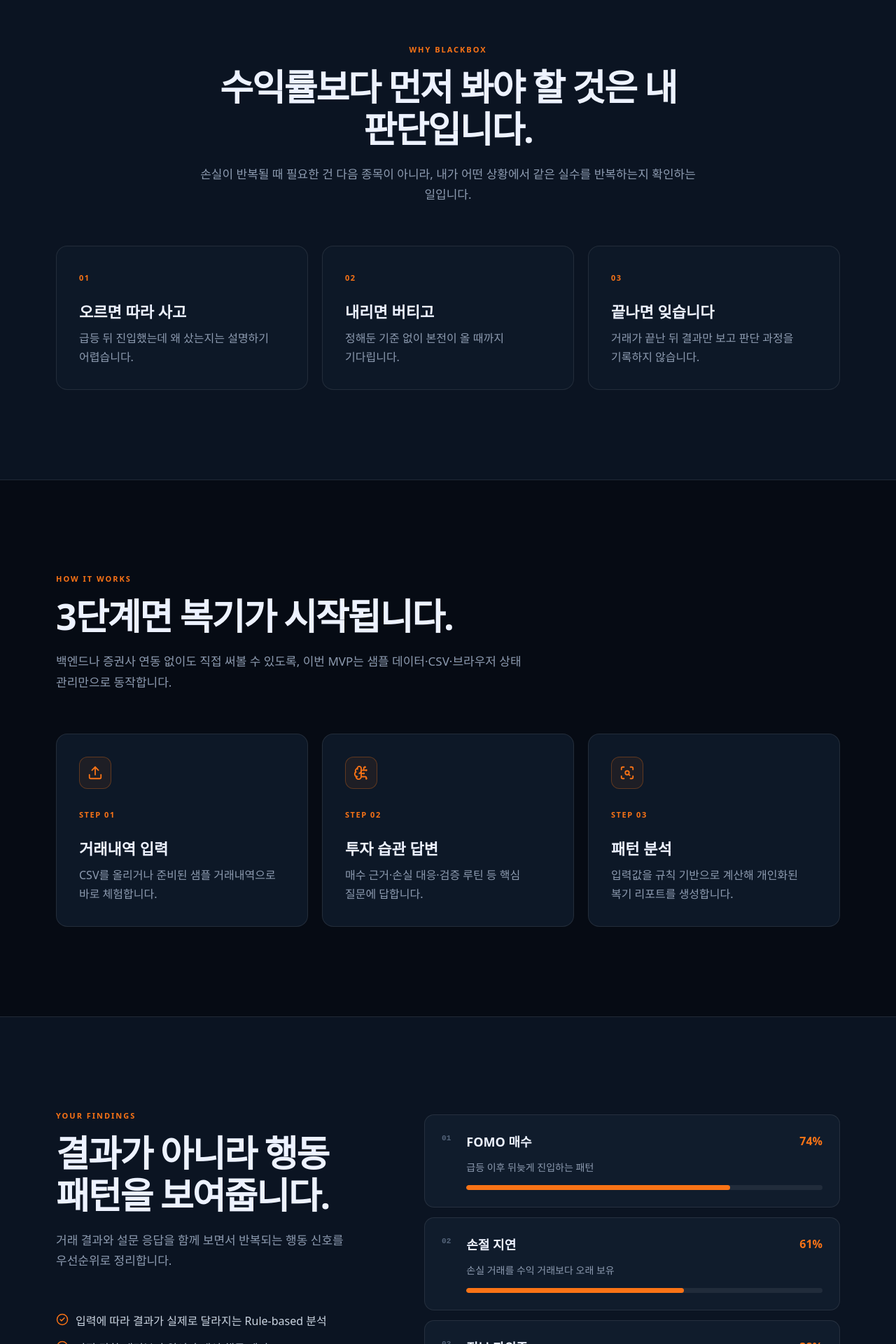
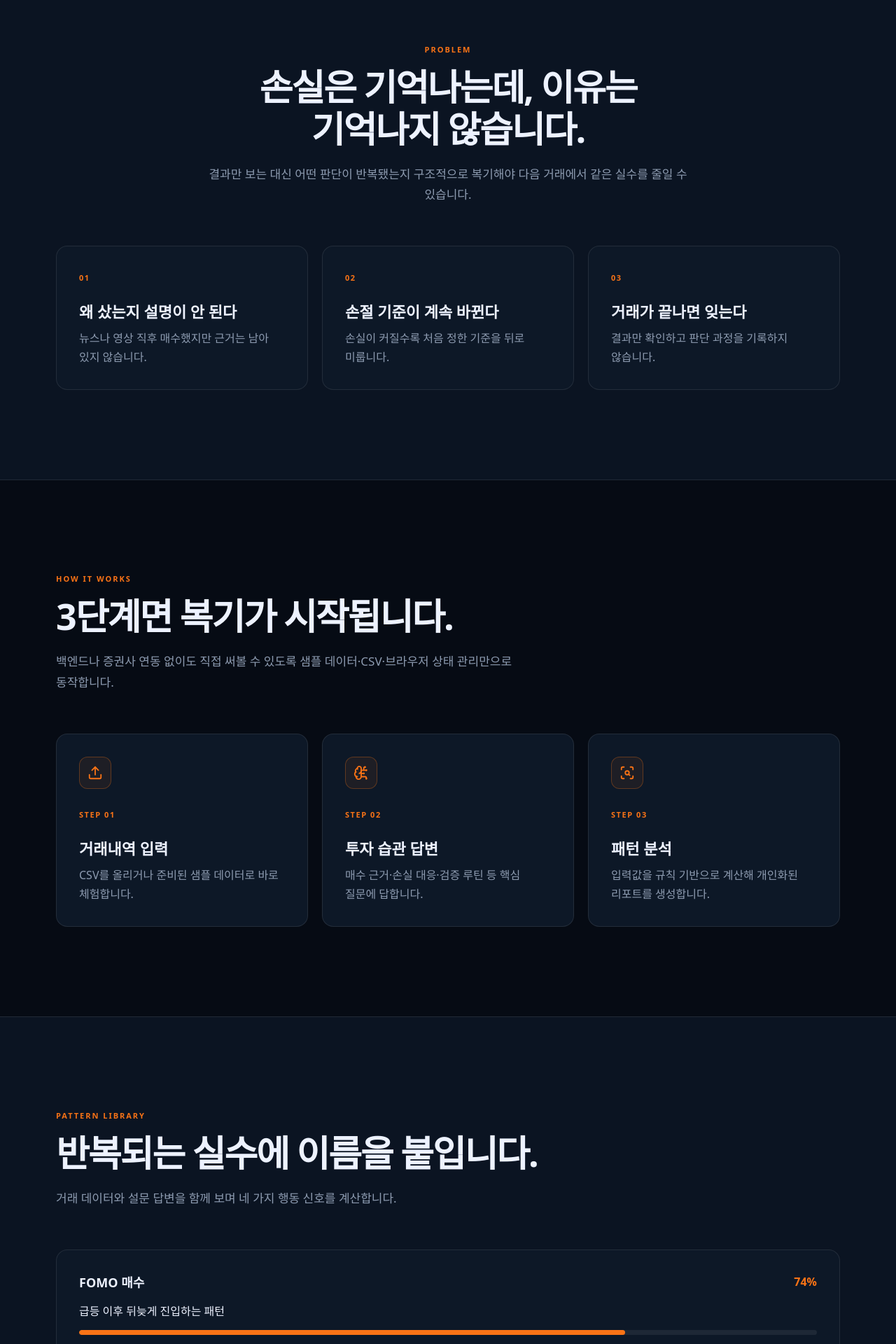
Before and after one commit to alsgur9865-sketch/blackbox, a React (Vite) app: page / in a window 1280 px wide. Shown: the part 880-2800 px from the top of the page at 70% size. Built offline with nearby package versions, Linux system fonts and the light colour scheme; a web font is replaced by a local one.

Commit message:
feat: restore Mission 5 landing sections with improved spacing and interactions

```diff
--- a/src/pages/Home.jsx
+++ b/src/pages/Home.jsx
@@ -1,15 +1,29 @@
-import { Link } from 'react-router-dom';
-import { ArrowRight, Upload, ScanSearch, FileText, ShieldCheck, BrainCircuit, CheckCircle2, ChevronRight } from 'lucide-react';
+import { useState } from 'react';
+import { ArrowRight, Upload, ScanSearch, FileText, ShieldCheck, BrainCircuit, CheckCircle2, ChevronDown, Users, CreditCard, ClipboardCheck } from 'lucide-react';
 import Layout from '../components/Layout';
 import SectionTitle from '../components/SectionTitle';
+import Button from '../components/Button';
+import Card from '../components/Card';
 
 const patterns = [
   ['FOMO 매수', 74, '급등 이후 뒤늦게 진입하는 패턴'],
   ['손절 지연', 61, '손실 거래를 수익 거래보다 오래 보유'],
-  ['정보 과의존', 38, '외부 정보에 의존해 매수 근거가 약해지는 패턴']
+  ['정보 과의존', 38, '외부 정보에 의존해 매수 근거가 약해지는 패턴'],
+  ['감정적 재진입', 32, '손실 직후 충동적으로 다시 진입하는 패턴']
+];
+
+const faqs = [
+  ['실제 투자 종목을 추천하나요?', '아니요. BLACKBOX는 과거 매매 행동을 복기하는 자기진단 서비스이며 종목 추천을 제공하지 않습니다.'],
+  ['거래내역은 서버에 저장되나요?', 'Mission 6 MVP에서는 서버로 전송하지 않고 현재 브라우저의 상태와 LocalStorage만 사용합니다.'],
+  ['CSV가 없어도 체험할 수 있나요?', '네. 진단 화면의 샘플 데이터 버튼으로 전체 흐름을 바로 체험할 수 있습니다.'],
+  ['결과는 실제 AI 분석인가요?', '이번 미션에서는 백엔드 없이 동작해야 하므로 Rule-based 분석을 사용하며 다음 미션에서 API로 교체 가능한 구조로 분리했습니다.']
 ];
 
 export default function Home() {
+  const [checked, setChecked] = useState([false,false,false]);
+  const [openFaq, setOpenFaq] = useState(0);
+  const toggleCheck = (index) => setChecked(prev => prev.map((v,i)=>i===index?!v:v));
+
   return (
     <Layout>
       <section className="hero">
@@ -17,56 +31,34 @@ export default function Home() {
           <div className="hero-copy">
             <span className="eyebrow">AI INVESTMENT REVIEW · FRONTEND MVP</span>
             <h1>내 투자 실수엔<br/><span>패턴이 있다.</span></h1>
-            <p>거래내역과 투자 습관을 바탕으로 반복되는 판단 오류를 찾아 이름 붙여드립니다. 종목 추천이 아닌, 더 나은 의사결정을 위한 투자 복기입니다.</p>
-            <div className="hero-actions">
-              <Link to="/diagnosis" className="button button-lg">무료로 진단하기 <ArrowRight size={18}/></Link>
-              <Link to="/reports" className="button button-ghost button-lg">내 복기 기록</Link>
-            </div>
+            <p>거래내역과 투자 습관을 바탕으로 반복되는 판단 오류를 찾아 이름 붙입니다. 종목 추천이 아닌, 더 나은 의사결정을 위한 투자 복기입니다.</p>
+            <div className="hero-actions"><Button to="/diagnosis" size="lg">무료로 진단하기 <ArrowRight size={18}/></Button><Button to="/reports" variant="ghost" size="lg">내 복기 기록</Button></div>
             <div className="trust-row"><ShieldCheck size={16}/><span>실제 주문·계좌 연동 없음 · 브라우저 LocalStorage 저장</span></div>
           </div>
           <div className="hero-report" aria-label="분석 리포트 예시">
             <div className="report-window-head"><span>BLACKBOX FINDING</span><span className="status-dot">SAMPLE</span></div>
             <div className="score-preview"><div><small>BLACKBOX SCORE</small><strong>67</strong></div><span className="risk-badge">주의</span></div>
-            <div className="preview-list">{patterns.map(([name, value]) => <div className="preview-row" key={name}><div><span>{name}</span><b>{value}%</b></div><div className="bar"><i style={{width:`${value}%`}}/></div></div>)}</div>
+            <div className="preview-list">{patterns.slice(0,3).map(([name, value]) => <div className="preview-row" key={name}><div><span>{name}</span><b>{value}%</b></div><div className="bar"><i style={{width:`${value}%`}}/></div></div>)}</div>
             <p className="fineprint">* 예시 데이터로 구성된 미리보기입니다.</p>
           </div>
         </div>
       </section>
 
-      <section className="section section-alt">
-        <div className="container">
-          <SectionTitle eyebrow="WHY BLACKBOX" title="수익률보다 먼저 봐야 할 것은 내 판단입니다." description="손실이 반복될 때 필요한 건 다음 종목이 아니라, 내가 어떤 상황에서 같은 실수를 반복하는지 확인하는 일입니다." align="center" />
-          <div className="problem-grid">
-            {[["01","오르면 따라 사고","급등 뒤 진입했는데 왜 샀는지는 설명하기 어렵습니다."],["02","내리면 버티고","정해둔 기준 없이 본전이 올 때까지 기다립니다."],["03","끝나면 잊습니다","거래가 끝난 뒤 결과만 보고 판단 과정을 기록하지 않습니다."]].map(([n,t,d])=><article className="card problem-card" key={n}><span>{n}</span><h3>{t}</h3><p>{d}</p></article>)}
-          </div>
-        </div>
-      </section>
+      <section className="section section-alt"><div className="container"><SectionTitle eyebrow="PROBLEM" title="손실은 기억나는데, 이유는 기억나지 않습니다." description="결과만 보는 대신 어떤 판단이 반복됐는지 구조적으로 복기해야 다음 거래에서 같은 실수를 줄일 수 있습니다." align="center"/><div className="problem-grid">{[['01','왜 샀는지 설명이 안 된다','뉴스나 영상 직후 매수했지만 근거는 남아 있지 않습니다.'],['02','손절 기준이 계속 바뀐다','손실이 커질수록 처음 정한 기준을 뒤로 미룹니다.'],['03','거래가 끝나면 잊는다','결과만 확인하고 판단 과정을 기록하지 않습니다.']].map(([n,t,d])=><Card className="problem-card" key={n}><span>{n}</span><h3>{t}</h3><p>{d}</p></Card>)}</div></div></section>
 
-      <section id="how" className="section">
-        <div className="container">
-          <SectionTitle eyebrow="HOW IT WORKS" title="3단계면 복기가 시작됩니다." description="백엔드나 증권사 연동 없이도 직접 써볼 수 있도록, 이번 MVP는 샘플 데이터·CSV·브라우저 상태 관리만으로 동작합니다." />
-          <div className="steps-grid">
-            {[[Upload,'STEP 01','거래내역 입력','CSV를 올리거나 준비된 샘플 거래내역으로 바로 체험합니다.'],[BrainCircuit,'STEP 02','투자 습관 답변','매수 근거·손실 대응·검증 루틴 등 핵심 질문에 답합니다.'],[ScanSearch,'STEP 03','패턴 분석','입력값을 규칙 기반으로 계산해 개인화된 복기 리포트를 생성합니다.']].map(([Icon,step,t,d])=><article className="step-card" key={step}><div className="icon-box"><Icon size={22}/></div><span>{step}</span><h3>{t}</h3><p>{d}</p></article>)}
-          </div>
-        </div>
-      </section>
+      <section id="how" className="section"><div className="container"><SectionTitle eyebrow="HOW IT WORKS" title="3단계면 복기가 시작됩니다." description="백엔드나 증권사 연동 없이도 직접 써볼 수 있도록 샘플 데이터·CSV·브라우저 상태 관리만으로 동작합니다."/><div className="steps-grid">{[[Upload,'STEP 01','거래내역 입력','CSV를 올리거나 준비된 샘플 데이터로 바로 체험합니다.'],[BrainCircuit,'STEP 02','투자 습관 답변','매수 근거·손실 대응·검증 루틴 등 핵심 질문에 답합니다.'],[ScanSearch,'STEP 03','패턴 분석','입력값을 규칙 기반으로 계산해 개인화된 리포트를 생성합니다.']].map(([Icon,step,t,d])=><Card className="step-card" key={step}><div className="icon-box"><Icon size={22}/></div><span>{step}</span><h3>{t}</h3><p>{d}</p></Card>)}</div></div></section>
 
-      <section className="section section-alt">
-        <div className="container feature-split">
-          <div>
-            <SectionTitle eyebrow="YOUR FINDINGS" title="결과가 아니라 행동 패턴을 보여줍니다." description="거래 결과와 설문 응답을 함께 보면서 반복되는 행동 신호를 우선순위로 정리합니다." />
-            <ul className="check-list">{['입력에 따라 결과가 실제로 달라지는 Rule-based 분석','가장 강한 패턴부터 원인과 개선 행동 제시','페이지를 새로고침해도 복기 기록 유지'].map(x=><li key={x}><CheckCircle2 size={18}/>{x}</li>)}</ul>
-            <Link className="text-link" to="/diagnosis">내 패턴 확인하기 <ChevronRight size={17}/></Link>
-          </div>
-          <div className="finding-stack">{patterns.map(([name,value,desc],i)=><article className="finding-card" key={name}><div className="finding-number">0{i+1}</div><div className="finding-body"><div className="finding-title"><h3>{name}</h3><strong>{value}%</strong></div><p>{desc}</p><div className="bar large"><i style={{width:`${value}%`}}/></div></div></article>)}</div>
-        </div>
-      </section>
+      <section className="section section-alt"><div className="container"><SectionTitle eyebrow="PATTERN LIBRARY" title="반복되는 실수에 이름을 붙입니다." description="거래 데이터와 설문 답변을 함께 보며 네 가지 행동 신호를 계산합니다."/><div className="pattern-grid">{patterns.map(([name,value,desc])=><Card className="pattern-library-card" key={name}><div className="finding-title"><h3>{name}</h3><strong>{value}%</strong></div><p>{desc}</p><div className="bar large"><i style={{width:`${value}%`}}/></div></Card>)}</div></div></section>
 
-      <section className="section final-cta">
-        <div className="container cta-box">
-          <FileText size={30}/><span className="eyebrow">START YOUR REVIEW</span><h2>이번 거래가 끝나기 전에,<br/>내 판단부터 복기해보세요.</h2><p>샘플 데이터로 1분 안에 전체 흐름을 체험할 수 있습니다.</p><Link to="/diagnosis" className="button button-lg">무료 진단 시작 <ArrowRight size={18}/></Link>
-        </div>
-      </section>
+      <section className="section"><div className="container feature-split"><div><SectionTitle eyebrow="SAMPLE REPORT" title="무료 진단에서 이런 결과를 받습니다." description="점수 자체보다 가장 강한 패턴과 다음 행동을 이해하기 쉽게 구조화합니다."/><ul className="check-list">{['BLACKBOX SCORE와 위험 단계','상위 행동 패턴 4개와 근거','다음 거래에서 확인할 교정 행동'].map(x=><li key={x}><CheckCircle2 size={18}/>{x}</li>)}</ul><Button to="/diagnosis">샘플 데이터로 체험 <ArrowRight size={17}/></Button></div><div className="sample-report-card"><div className="report-window-head"><span>BLACKBOX REPORT</span><span>47 TRADES</span></div><div className="sample-finding"><small>FINDING 01</small><h3>뉴스 직후 추격 매수</h3><p>급등 보도 이후 24시간 안에 진입하는 거래가 반복적으로 발견되었습니다.</p></div><div className="sample-finding"><small>NEXT ACTION</small><h3>매수 전 24시간 대기</h3><p>급등 직후에는 진입 근거를 두 줄로 적은 뒤 다음 날 다시 확인하세요.</p></div></div></div></section>
+
+      <section className="section section-alt"><div className="container feature-split"><div><SectionTitle eyebrow="PRE-TRADE CHECKLIST" title="복기 결과를 다음 행동으로 연결합니다." description="체크박스를 직접 눌러보며 실제 서비스의 상호작용을 체험할 수 있습니다."/><div className="interactive-checklist">{['매수 근거를 한 문장으로 쓸 수 있는가?','손절 라인을 매수 전에 정했는가?','지금 급하다고 느끼고 있지는 않은가?'].map((label,i)=><label className={checked[i]?'checked':''} key={label}><input type="checkbox" checked={checked[i]} onChange={()=>toggleCheck(i)}/><span><ClipboardCheck size={18}/>{label}</span></label>)}</div></div><Card className="community-card"><Users size={28}/><span className="eyebrow">COMMUNITY</span><h3>혼자 반성하면 3일이면 끝납니다.</h3><p>복기 결과를 카드 형태로 공유하고 비슷한 패턴을 가진 사람들과 학습하는 확장 흐름을 제안합니다.</p><div className="share-chip">FOMO 매수 · 손절 지연</div></Card></div></section>
+
+      <section className="section"><div className="container"><SectionTitle eyebrow="PRICING" title="먼저 무료로 확인해보세요." description="현재는 결제 없는 프론트엔드 MVP이며 가격 영역은 제품 흐름을 보여주는 Fake Door입니다." align="center"/><div className="pricing-grid"><Card className="pricing-card"><span className="eyebrow">FREE</span><h3>기본 진단</h3><strong>0원</strong><p>거래내역 분석 · 핵심 FINDING · 기본 체크리스트</p><Button to="/diagnosis">무료로 시작</Button></Card><Card className="pricing-card featured"><CreditCard/><span className="eyebrow">DEEP REPORT</span><h3>심층 리포트</h3><strong>9,900원</strong><p>전체 FINDING · 유형별 가이드 · 저장/공유 기능</p><button className="button button-ghost" type="button" onClick={()=>alert('Mission 6 MVP에서는 결제가 진행되지 않습니다.')}>기능 미리보기</button></Card></div></div></section>
+
+      <section className="section section-alt"><div className="container faq-wrap"><SectionTitle eyebrow="FAQ" title="자주 묻는 질문"/><div className="faq-list">{faqs.map(([q,a],i)=><article className={`faq-item ${openFaq===i?'open':''}`} key={q}><button onClick={()=>setOpenFaq(openFaq===i?-1:i)}><span>{q}</span><ChevronDown size={18}/></button>{openFaq===i&&<p>{a}</p>}</article>)}</div></div></section>
+
+      <section className="section final-cta"><div className="container cta-box"><FileText size={30}/><span className="eyebrow">START YOUR REVIEW</span><h2>같은 실수를<br/>세 번째 반복하기 전에.</h2><p>샘플 데이터로 1분 안에 전체 흐름을 체험할 수 있습니다.</p><Button to="/diagnosis" size="lg">무료 진단 시작 <ArrowRight size={18}/></Button></div></section>
     </Layout>
   );
 }
```
